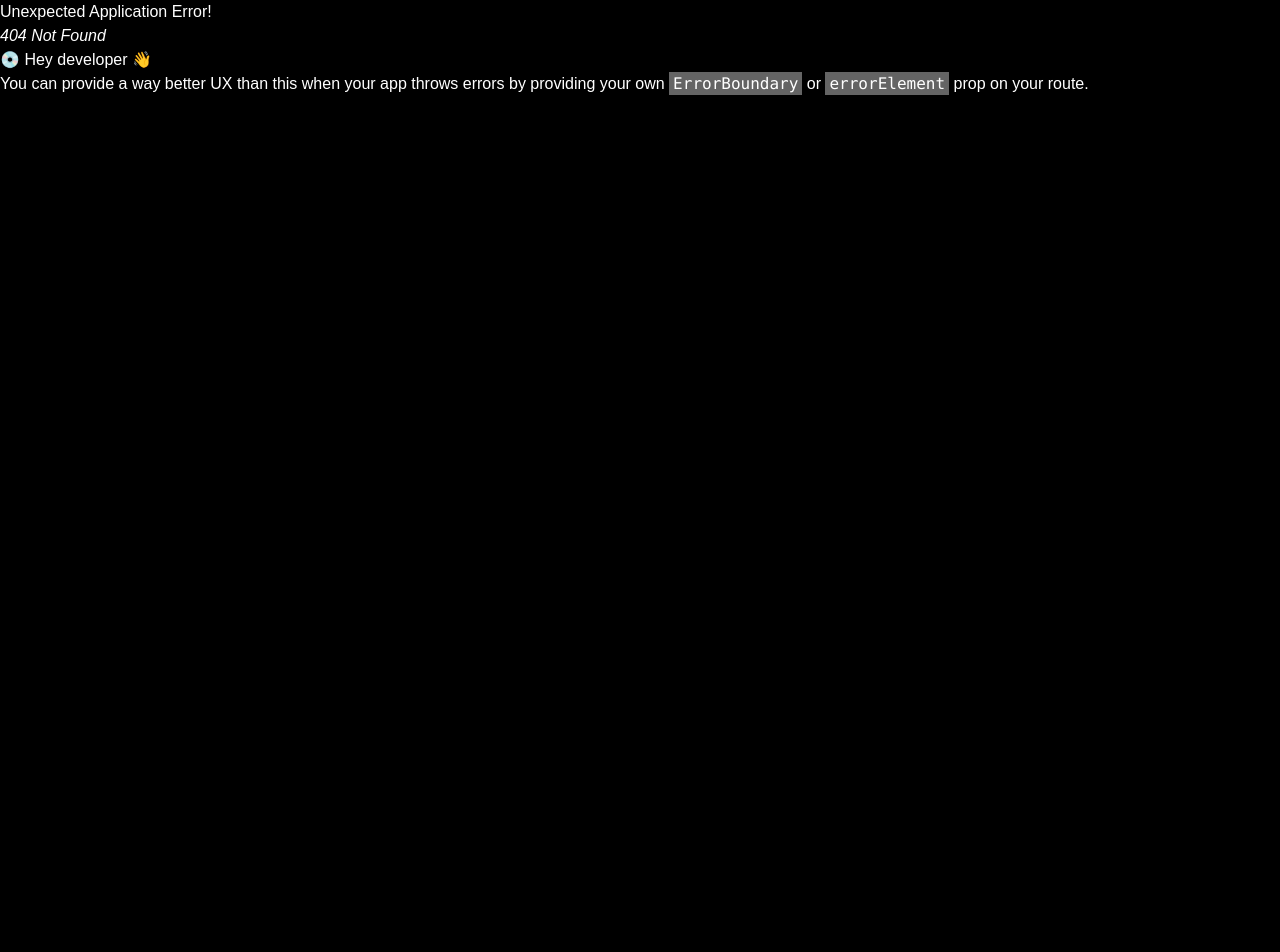
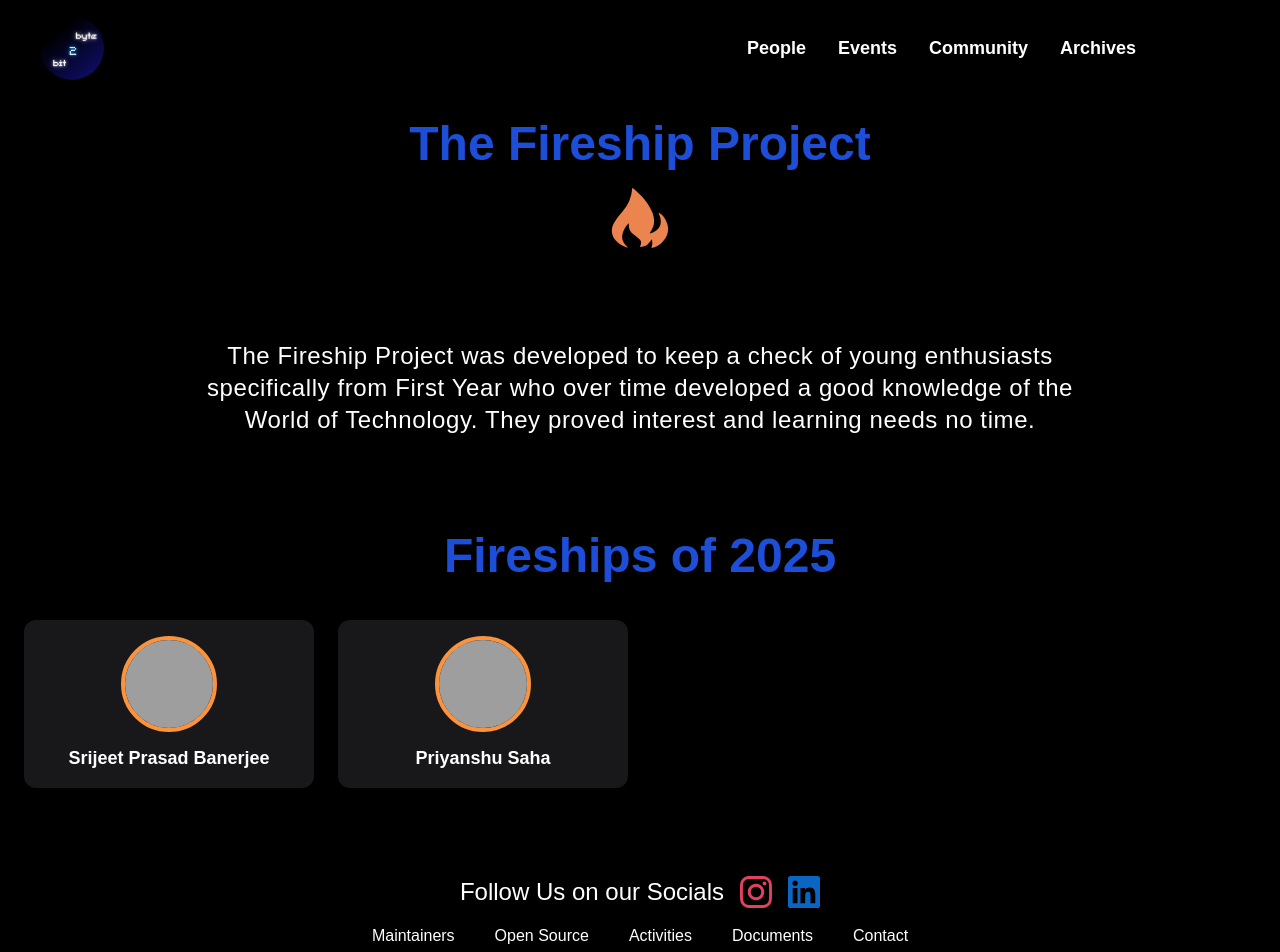
Before and after one commit to DarkmodeWorking/Bit-2-Byte, a React (Vite) app: page /fireships in a window 1280 px wide. Before the commit this address had no page. Shown: the top 952 px of the page. Before the commit the page ends 800 px from the top, so only its background shows below. Built offline with nearby package versions, Linux system fonts and the light colour scheme; grey boxes are pictures that could not be loaded; a web font is replaced by a local one.

Commit message:
ui fix and other changes

```diff
--- a/src/App.jsx
+++ b/src/App.jsx
@@ -11,7 +11,7 @@ import Discord from './components/Discord'
 import Endorsement from './components/Endorsement'
 import UnderDevelopment from './components/UnderDevelopment'
 import Maintainers from './components/Maintainers'
-// import Fireships from './components/Fireships'
+import Fireships from './components/Fireships'
 
 const appRouter = createBrowserRouter([
 	{
@@ -47,15 +47,15 @@ const appRouter = createBrowserRouter([
             <Advisors />
           </>
       },
-      // {
-      //   path: '/fireships',
-      //   element:
-      //     <>
-      //       <Fireships />
-      //     </>
-      // },
       {
-        path: '/team-2025',
+        path: '/fireships',
+        element:
+          <>
+            <Fireships />
+          </>
+      },
+      {
+        path: '/team-2024',
         element:
          <>
           <TeamA />
--- a/src/components/Advisors.jsx
+++ b/src/components/Advisors.jsx
@@ -81,7 +81,7 @@ const Advisors = () => {
 	return (
 		<div className='p-6'>
 			<div className='mb-8 text-center text-white'>
-				<h1 className='text-5xl font-bold text-indigo-500'>Hall of Fame</h1>
+				<h1 className='text-5xl font-bold text-blue-700'>Hall of Fame</h1>
 				<p className='mt-2 py-16 sm:px-40 text-sm sm:text-2xl text-white tracking-wide'>
 					The Advisors of Bit-2-Byte have been the guiding force behind the community and shaping the vision. Without them the Bit-2-Byte community would have never been successful in achieving its vision.
 				</p>
--- a/src/components/Discord.jsx
+++ b/src/components/Discord.jsx
@@ -4,7 +4,7 @@ import { FaDiscord } from 'react-icons/fa'
 const Discord = () => {
   return (
     <div className='my-10 flex flex-col items-center justify-center min-h-screen text-center px-6'>
-      <h1 className='text-3xl sm:text-4xl font-bold text-indigo-400 mb-4'>
+      <h1 className='text-3xl sm:text-4xl font-bold text-blue-700 mb-4'>
         Join the Bit-2-Byte Discord Community!
       </h1>
       <p className='text-lg m-5 sm:text-2xl text-gray-300 max-w-2xl'>
@@ -22,14 +22,14 @@ const Discord = () => {
         <span>Join Our Discord Server</span>
       </a>
       <div className='mt-12 max-w-3xl text-left bg-zinc-900 p-6 rounded-lg shadow-lg'>
-        <h2 className='text-2xl font-semibold text-indigo-400 mb-3'>📜 Rules & Regulations</h2>
+        <h2 className='text-2xl font-semibold text-blue-600 mb-3'>📜 Rules & Regulations</h2>
         <ul className='list-disc list-inside text-gray-300 space-y-2 text-md'>
-          <li><span className='text-indigo-400 font-semibold'>Be Respectful:</span> Treat everyone with kindness and professionalism.</li>
-          <li><span className='text-indigo-400 font-semibold'>No Spamming:</span> Avoid unnecessary messages, self-promotion, or irrelevant content.</li>
-          <li><span className='text-indigo-400 font-semibold'>Stay On-Topic:</span> Use the correct channels for discussions.</li>
-          <li><span className='text-indigo-400 font-semibold'>No Hate Speech:</span> Harassment, discrimination, or offensive language is strictly prohibited.</li>
-          <li><span className='text-indigo-400 font-semibold'>Respect Privacy:</span> Do not share personal or sensitive information of yourself or others.</li>
-          <li><span className='text-indigo-400 font-semibold'>Follow Discord TOS:</span> Ensure compliance with <a href='https://discord.com/terms' target='_blank' rel='noopener noreferrer' className='text-indigo-400 underline'>Discord's Terms of Service</a>.</li>
+          <li><span className='text-blue-600 font-semibold'>Be Respectful:</span> Treat everyone with kindness and professionalism.</li>
+          <li><span className='text-blue-600 font-semibold'>No Spamming:</span> Avoid unnecessary messages, self-promotion, or irrelevant content.</li>
+          <li><span className='text-blue-600 font-semibold'>Stay On-Topic:</span> Use the correct channels for discussions.</li>
+          <li><span className='text-blue-600 font-semibold'>No Hate Speech:</span> Harassment, discrimination, or offensive language is strictly prohibited.</li>
+          <li><span className='text-blue-600 font-semibold'>Respect Privacy:</span> Do not share personal or sensitive information of yourself or others.</li>
+          <li><span className='text-blue-600 font-semibold'>Follow Discord TOS:</span> Ensure compliance with <a href='https://discord.com/terms' target='_blank' rel='noopener noreferrer' className='text-blue-400 underline'>Discord's Terms of Service</a>.</li>
         </ul>
       </div>
     </div>
--- a/src/components/Endorsement.jsx
+++ b/src/components/Endorsement.jsx
@@ -23,7 +23,7 @@ const Endorsement = () => {
 	return (
 		<div className='p-6'>
 			<div className='mb-8 text-center text-white'>
-				<h1 className='text-5xl font-bold text-indigo-500'>Endorsements</h1>
+				<h1 className='text-5xl font-bold text-blue-700'>Endorsements</h1>
 				<p className='mt-2 py-16 sm:px-40 text-sm sm:text-2xl text-white tracking-wide'>
 					Bit-2-Byte is not just any club that came out of the blue and started doind random things. We are a group of efficient and visionaries that has been proved by the Personalities in Tech who have endorsed us and our community.
 				</p>
--- a/src/components/Faculty.jsx
+++ b/src/components/Faculty.jsx
@@ -19,7 +19,7 @@ const Faculty = () => {
 	return (
 		<div className='p-6'>
 			<div className='mb-8 text-center text-white'>
-				<h1 className='text-5xl font-bold text-indigo-500'>Faculty <br /> Co-ordinators</h1>
+				<h1 className='text-5xl font-bold text-blue-700'>Faculty <br /> Co-ordinators</h1>
 				<p className='mt-2 py-16 sm:px-40 text-sm sm:text-2xl text-white tracking-wide'>
 					The Faculty Co-ordinators of Bit-2-Byte has been very helpful to us be it decision making, event permissions or helping us out in times of crisis. Without them our vision for community development would not have been possible.
 				</p>
--- /dev/null
+++ b/src/components/Fireships.jsx
@@ -0,0 +1,54 @@
+import React from 'react'
+
+const fireships = [
+	{
+		id: 1,
+		name: 'Srijeet Prasad Banerjee',
+		// position: 'AIML Associate',
+		img: 'https://media.licdn.com/dms/image/v2/D5603AQHTL4K1trLXQA/profile-displayphoto-shrink_400_400/profile-displayphoto-shrink_400_400/0/1720012800058?e=1748476800&v=beta&t=ivs5cpd7MDavqi5s54i3L2aOceEsAS5Vs8NdZSBAf_A'
+	},
+	{
+		id: 2,
+		name: 'Priyanshu Saha',
+		// position: 'Web Dev Associate',
+		img: 'https://media.licdn.com/dms/image/v2/D5603AQFp6WCkHrz8NA/profile-displayphoto-shrink_400_400/profile-displayphoto-shrink_400_400/0/1727707820475?e=1748476800&v=beta&t=6-wnKzc5TxCy_ycqlxgydSbjTc4yl0yzd9j4asgzSgk'
+	}
+]
+
+const Fireships = () => {
+	return (
+		<div className='p-6'>
+			<div className='mb-8 text-center text-white'>
+				<h1 className='text-5xl font-bold text-blue-700'>The Fireship Project</h1>
+				<div class="flex justify-center items-center p-5">
+					<svg fill='#EB844E' role="img" viewBox="0 0 24 24" xmlns="http://www.w3.org/2000/svg" width="60" height="60">
+						<title>Fireship</title>
+						<path d="M9.245.05c-.042-.035-.14-.035-.22-.05-.041.06-.098.113-.113.166a3.114 3.114 0 0 0-.064.416 15.42 15.42 0 0 1-3.742 8.693c-1.258 1.474-2.51 2.982-3.44 4.585-2.293 3.972-.249 8.031 4.763 9.804.163.06.348.087.76.181-1.701-1.534-2.57-3.1-2.28-4.944.284-1.765 1.172-3.337 2.525-4.77a1.043 1.043 0 0 1 .099.549c-.068 1.572.453 2.96 2.063 4.055.741.507 1.41 1.081 2.079 1.644.684.57.884 1.263.688 2.015-.09.366-.227.725-.378 1.171 1.145-.11 2.203-.264 2.914-.9.68-.604 1.183-1.322 1.909-2.154.049.707.15 1.255.113 1.8-.045.566-.22 1.126-.336 1.689 3.477-.525 6.546-3.934 6.682-7.427.098-2.543-2.071-6.274-3.893-6.637l.302.688c.631 1.391.817 2.8.416 4.256-.4 1.448-2.426 3.073-4.214 3.277.06-.144.087-.28.17-.39 1.927-2.596 1.946-5.31.854-8.084C15.44 5.98 12.632 2.88 9.245.053Z" />
+					</svg>
+				</div>
+				<p className='mt-2 py-16 sm:px-40 text-sm sm:text-2xl text-white tracking-wide'>
+					The Fireship Project was developed to keep a check of young enthusiasts specifically from First Year who over time developed a good knowledge of the World of Technology. They proved interest and learning needs no time.
+				</p>
+			</div>
+			<h1 className='text-5xl font-bold text-blue-700 text-center pb-10'>Fireships of 2025</h1>
+			<div className='grid grid-cols-2 md:grid-cols-4 gap-4 sm:gap-6'>
+				{fireships.map((member, index) => {
+					let borderColor = 'border-orange-400'
+					return (
+						<div key={member.id} className='flex flex-col items-center p-4 bg-zinc-900 rounded-xl shadow-md'>
+							<img
+								src={member.img}
+								alt={member.name}
+								className={`w-24 h-24 rounded-full object-cover border-4 ${borderColor}`}
+							/>
+							<h2 className='mt-3 text-[10px] sm:text-lg font-semibold'>{member.name}</h2>
+							<p className='text-[8px] sm:text-sm font-medium text-white'>{member.position}</p>
+						</div>
+					)
+				})}
+			</div>
+		</div>
+	)
+}
+
+export default Fireships
--- a/src/components/Footer.jsx
+++ b/src/components/Footer.jsx
@@ -32,14 +32,14 @@ const Footer = () => {
         </a>
       </div>
       <div className='flex flex-wrap justify-center space-x-6 sm:space-x-10 text-sm sm:text-base'>
-        <Link to='/maintainers' className='hover:text-indigo-500 transition'>Maintainers</Link>
-        <Link to='/open-source' className='hover:text-indigo-500 transition'>Open Source</Link>
-        <Link to='/activities' className='hover:text-indigo-500 transition'>Activities</Link>
-        <Link to='/documents' className='hover:text-indigo-500 transition'>Documents</Link>
-        <Link to='/contact' className='hover:text-indigo-500 transition'>Contact</Link>
+        <Link to='/maintainers' className='hover:text-blue-700 transition'>Maintainers</Link>
+        <Link to='/open-source' className='hover:text-blue-700 transition'>Open Source</Link>
+        <Link to='/activities' className='hover:text-blue-700 transition'>Activities</Link>
+        <Link to='/documents' className='hover:text-blue-700 transition'>Documents</Link>
+        <Link to='/contact' className='hover:text-blue-700 transition'>Contact</Link>
       </div>
       <div className='mt-4 text-center text-sm sm:text-base'>
-        <p>Email: <a href='mailto:bit2byteofficialgnit@gmail.com' className='text-indigo-500 hover:underline'>bit2byteofficialgnit@gmail.com</a></p>
+        <p>Email: <a href='mailto:bit2byteofficialgnit@gmail.com' className='text-blue-600 hover:underline'>bit2byteofficialgnit@gmail.com</a></p>
       </div>
     </div>
   )
--- a/src/components/Header.jsx
+++ b/src/components/Header.jsx
@@ -10,7 +10,7 @@ const menuItems = [
       { label: 'Faculty', link: '/faculty' },
       { label: 'Advisors', link: '/advisors' },
       // { label: 'Project Fireship', link: '/fireships' },
-      { label: 'Team of 2025', link: '/team-2025' },
+      { label: 'Team of 2024', link: '/team-2024' },
     ],
   },
   {
@@ -77,7 +77,7 @@ const Header = () => {
                 onMouseEnter={() => handleMouseEnter(index)}
                 onMouseLeave={handleMouseLeave}
               >
-                <button className='text-lg font-semibold hover:text-indigo-500 transition'>
+                <button className='text-lg font-semibold hover:text-blue-700 transition'>
                   {item.name}
                 </button>
                 {activeDropdown === index && (
@@ -90,7 +90,7 @@ const Header = () => {
                       <li key={i}>
                         <Link
                           to={option.link}
-                          className='block px-4 py-2 hover:text-indigo-500 transition'
+                          className='block px-4 py-2 hover:text-blue-700 transition'
                         >
                           {option.label}
                         </Link>
@@ -124,7 +124,7 @@ const Header = () => {
               {menuItems.map((item, index) => (
                 <li key={index}>
                   <button
-                    className='w-full text-left text-lg font-semibold hover:text-indigo-500 transition'
+                    className='w-full text-left text-lg font-semibold hover:text-blue-700 transition'
                     onClick={() =>
                       setActiveDropdown(activeDropdown === index ? null : index)
                     }
@@ -137,7 +137,7 @@ const Header = () => {
                         <li key={i}>
                           <Link
                             to={option.link}
-                            className='block px-4 py-2 hover:text-indigo-500 transition'
+                            className='block px-4 py-2 hover:text-blue-700 transition'
                           >
                             {option.label}
                           </Link>
--- a/src/components/Main.jsx
+++ b/src/components/Main.jsx
@@ -39,16 +39,16 @@ const Main = () => {
     <div className='flex flex-col items-center justify-center mt-32 sm:mt-20 relative px-6'>
       <img src='main.png' className='h-48 sm:h-96 my-32 sm:my-0 mb-72 sm:mb-28' alt='Main' />
       <p className='mb-20 text-center sm:text-2xl sm:p-28'>
-        Bit-2-Byte was born from a dream—to <span className='text-indigo-400 font-bold'>help others grow, upskill, and share knowledge</span> for the upliftment of GNIT's coding community.
-        Through <span className='text-indigo-400 font-bold'>mentorship, workshops, and collaboration</span>, it has become a hub where passion meets innovation.
-        The goal is simple—<span className='text-indigo-400 font-bold'>learn, inspire, and pass it on</span>!
+        Bit-2-Byte was born from a dream—to <span className='text-blue-500 font-bold'>help others grow, upskill, and share knowledge</span> for the upliftment of GNIT's coding community.
+        Through <span className='text-blue-500 font-bold'>mentorship, workshops, and collaboration</span>, it has become a hub where passion meets innovation.
+        The goal is simple—<span className='text-blue-500 font-bold'>learn, inspire, and pass it on</span>!
       </p>
       <div className='mb-10 sm:mb-20 grid grid-cols-2 sm:grid-cols-3 gap-4 sm:gap-6 max-w-5xl'>
         {images.map((src, index) => (
           <div
             key={index}
             className='relative overflow-hidden rounded-xl shadow-lg group border-2 border-transparent
-            hover:border-indigo-500 transition duration-300'
+            hover:border-blue-700 transition duration-300'
           >
             <img
               src={src}
@@ -58,7 +58,7 @@ const Main = () => {
           </div>
         ))}
       </div>
-      <h1 className='text-3xl sm:text-5xl text-indigo-500 font-bold my-5'>Latest Webinars</h1>
+      <h1 className='text-3xl sm:text-5xl text-blue-700 font-bold my-5'>Latest Webinars</h1>
       <div className='w-full max-w-6xl mt-16'>
         <div
           className='flex sm:grid sm:grid-cols-3 gap-6 overflow-x-auto sm:overflow-visible snap-x snap-mandatory pb-4 px-4'
--- a/src/components/Maintainers.jsx
+++ b/src/components/Maintainers.jsx
@@ -19,7 +19,7 @@ const Maintainers = () => {
 	return (
 		<div className='p-6'>
 			<div className='mb-8 text-center text-white'>
-				<h1 className='text-5xl font-bold text-indigo-500'>Join the Website Maintainers</h1>
+				<h1 className='text-5xl font-bold text-blue-700'>Join the Website Maintainers</h1>
 				<p className='mt-2 py-16 sm:px-40 text-sm sm:text-2xl text-white tracking-wide'>
 					Join the group of lazy maintainers of the official Bit-2-Byte Website. Join the team or create pull requests worthy of the website.
 				</p>
--- a/src/components/Teams/TeamA.jsx
+++ b/src/components/Teams/TeamA.jsx
@@ -139,9 +139,9 @@ const TeamA = () => {
 	return (
 		<div className='p-6'>
 			<div className='mb-8 text-center text-white'>
-				<h1 className='text-5xl font-bold text-indigo-500'>Team of 2025</h1>
+				<h1 className='text-5xl font-bold text-blue-700'>Team of 2024</h1>
 				<p className='mt-2 py-16 sm:px-40 text-sm sm:text-2xl text-white tracking-wide'>
-					The Team of 2025 played a crucial role in reviving the Bit-2-Byte coding community, bringing together passionate developers, designers, and tech enthusiasts to create a space for learning, collaboration, and innovation.
+					The Team of 2024 played a crucial role in reviving the Bit-2-Byte coding community, bringing together passionate developers, designers, and tech enthusiasts to create a space for learning, collaboration, and innovation.
 					After a brief period of inactivity, this team reignited the spirit of Bit-2-Byte by organizing coding workshops and mentorship programs.
 				</p>
 			</div>
--- a/src/components/UnderDevelopment.jsx
+++ b/src/components/UnderDevelopment.jsx
@@ -3,7 +3,7 @@ import React from "react";
 const UnderDevelopment = () => {
   return (
     <div className="flex flex-col items-center justify-center h-screen text-white text-center p-6">
-      <h1 className="text-5xl font-bold text-indigo-500">Page Under Development</h1>
+      <h1 className="text-5xl font-bold text-blue-700">Page Under Development</h1>
       <p className="mt-4 text-lg text-gray-300">
         We are working hard to bring you this page. Stay tuned for updates!
       </p>
```
